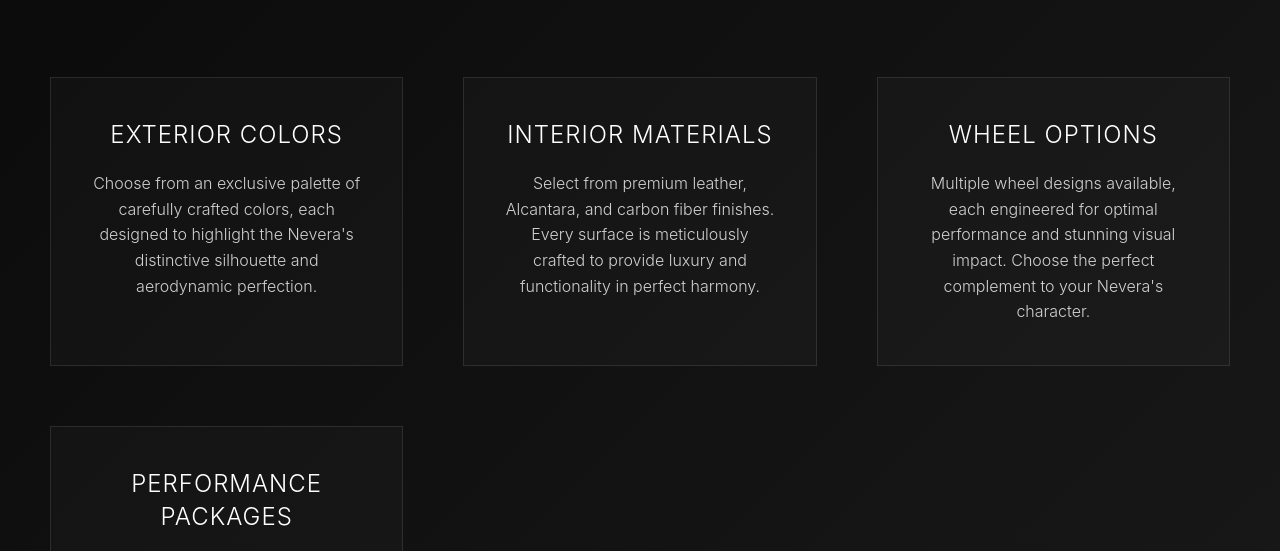
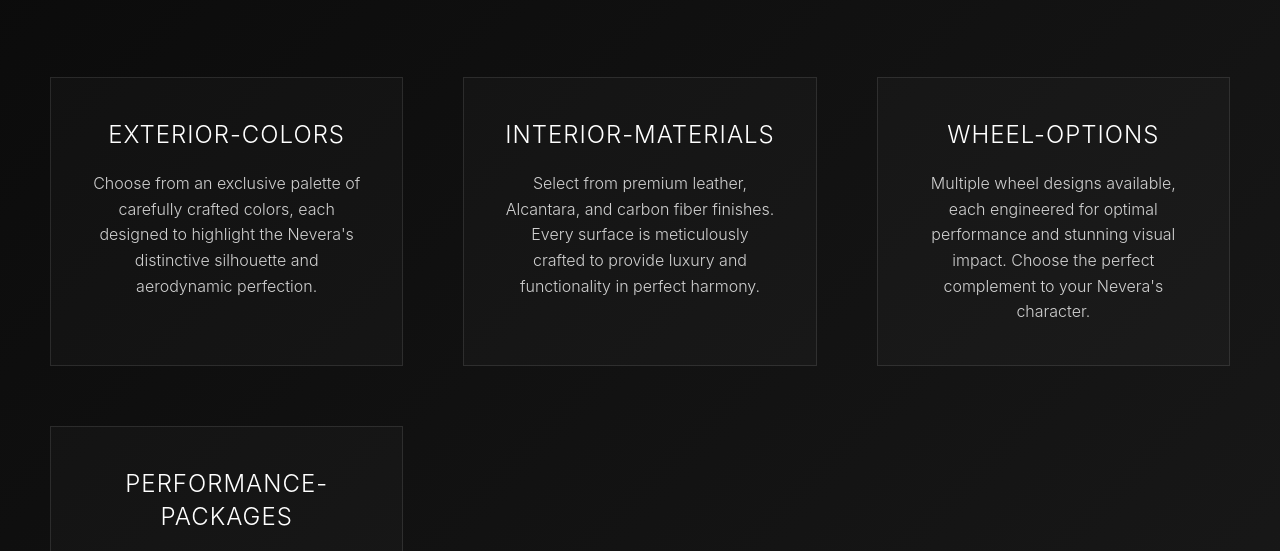
Before and after one commit to sanju-vashist/lord-alto, a plain HTML site: page test1.html in a window 1280 px wide. Shown: the part 5680-6231 px from the top of the page. Drawn offline with Linux system fonts and the light colour scheme.

Commit message:
rendom commit

```diff
--- a/test1.html
+++ b/test1.html
@@ -1145,22 +1145,22 @@
                     <source src="NeveraR.mp4" type="video/mp4">
                 </video>
                 <div class="config-option">
-                    <h3>Exterior Colors</h3>
+                    <h3>Exterior-Colors</h3>
                     <p>Choose from an exclusive palette of carefully crafted colors, each designed to highlight the
                         Nevera's distinctive silhouette and aerodynamic perfection.</p>
                 </div>
                 <div class="config-option">
-                    <h3>Interior Materials</h3>
+                    <h3>Interior-Materials</h3>
                     <p>Select from premium leather, Alcantara, and carbon fiber finishes. Every surface is meticulously
                         crafted to provide luxury and functionality in perfect harmony.</p>
                 </div>
                 <div class="config-option">
-                    <h3>Wheel Options</h3>
+                    <h3>Wheel-Options</h3>
                     <p>Multiple wheel designs available, each engineered for optimal performance and stunning visual
                         impact. Choose the perfect complement to your Nevera's character.</p>
                 </div>
                 <div class="config-option">
-                    <h3>Performance Packages</h3>
+                    <h3>Performance-Packages</h3>
                     <p>Enhance your Nevera with track-focused upgrades, including advanced aerodynamics packages and
                         performance-tuned suspension systems.</p>
                 </div>
```
Also changed, not shown: index.html (+1 -1 lines).
